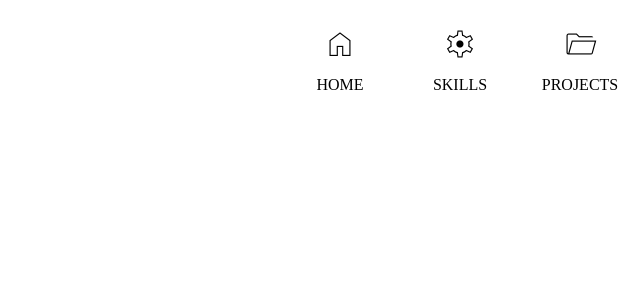
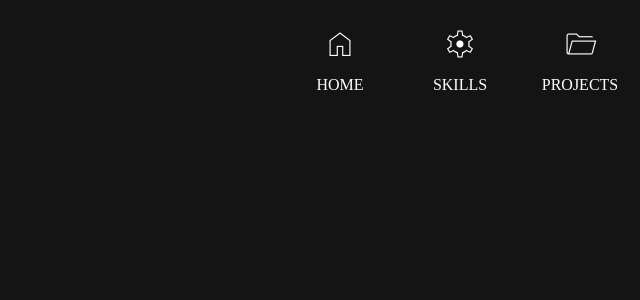
Before and after one commit to 26june/portfolio-website, a React (Create React App) app: page /projects in a window 1280 px wide. Shown: the top 300 px of the page, without its empty margins (640-1280 px from the left). Built offline with nearby package versions, Linux system fonts and the light colour scheme.

Commit message:
start projects page

```diff
--- a/src/Components/Projects.jsx
+++ b/src/Components/Projects.jsx
@@ -1,9 +1,10 @@
 import React from "react";
 import Navbar from "./common/Navbar";
+import "../Styles/Projects.css";
 
 export default function Projects() {
   return (
-    <div>
+    <div className="Projects">
       <Navbar></Navbar>
     </div>
   );
--- /dev/null
+++ b/src/Styles/Projects.css
@@ -0,0 +1,9 @@
+:root {
+  --bg-color: rgb(20, 20, 20);
+}
+
+.Projects {
+  color: white;
+  height: 100vh;
+  background-color: var(--bg-color);
+}
```
